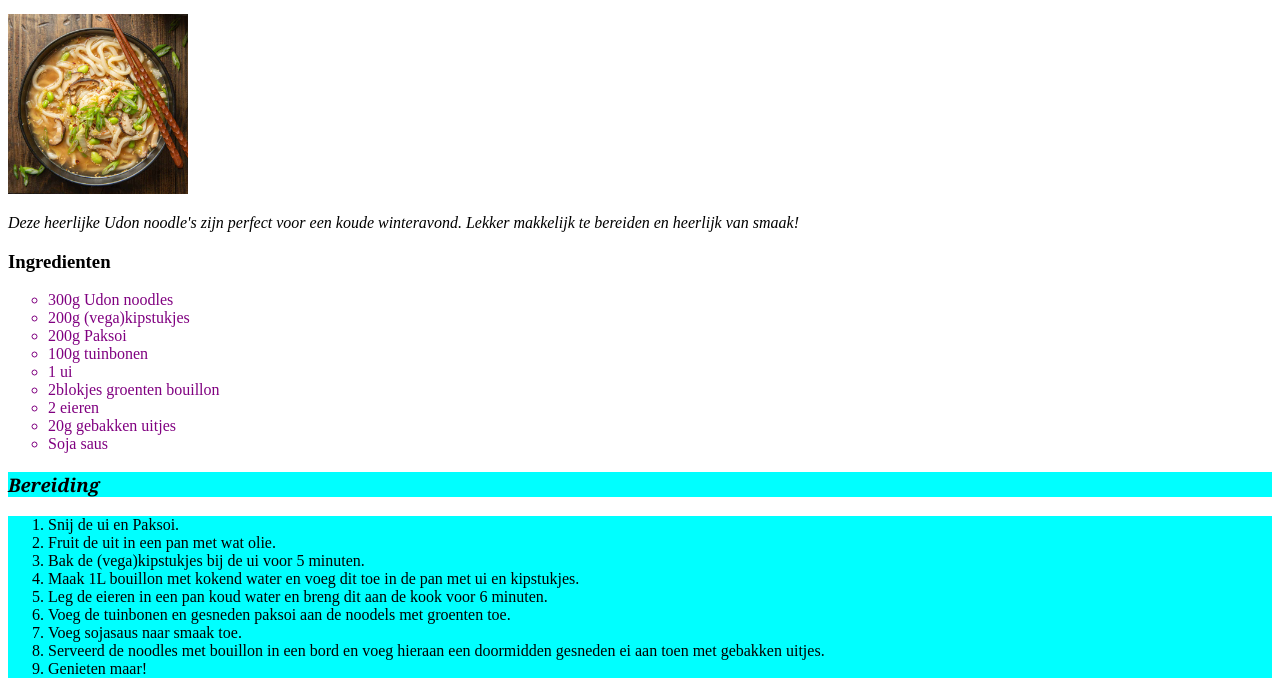
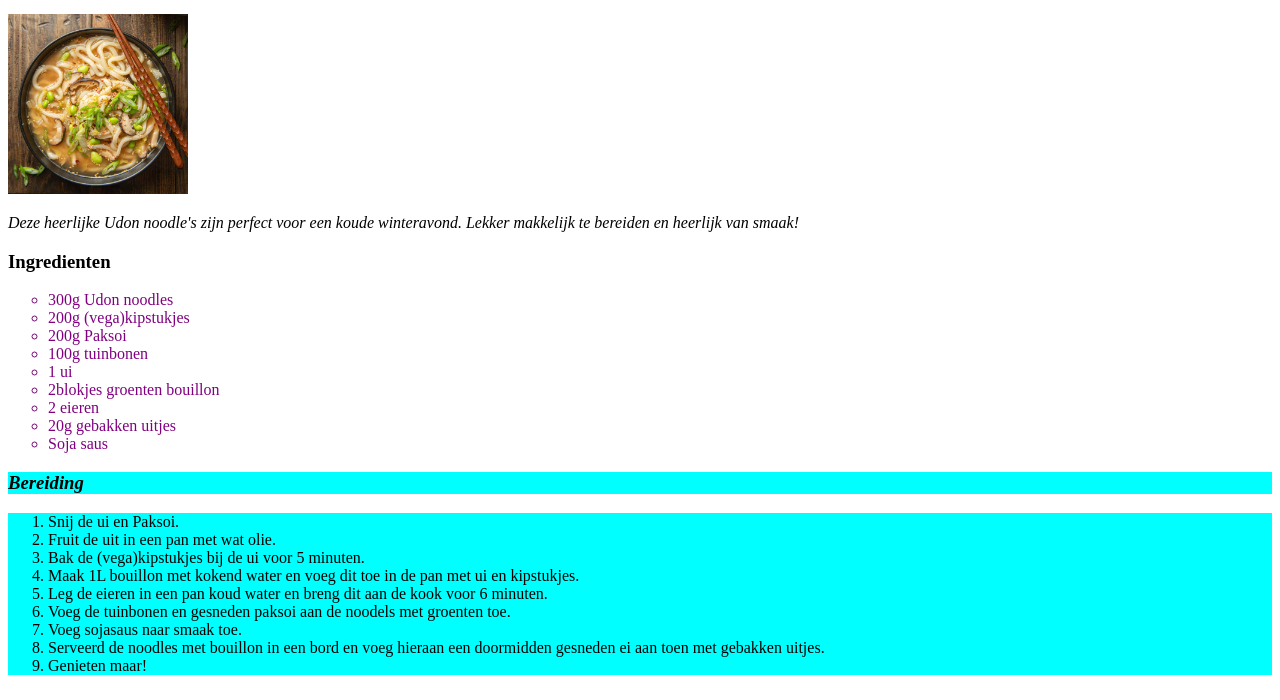
Before and after one commit to Josine-02/odin-recipes, a plain HTML site: page recipes/noodles.html in a window 1280 px wide. Shown: the part 100-800 px from the top of the page. Drawn offline with Linux system fonts and the light colour scheme.

Commit message:
laatste aanpassing

```diff
--- a/style.css
+++ b/style.css
@@ -4,5 +4,5 @@ img {width: auto; height:180px}
 .ingredients {color:purple}
 
 .bereiding {background-color: aqua;}
-.kopje {font-style:italic; font-family:Georgia, 'Times New Roman', Times, serif}
+.kopje {font-style:italic}
 .title {color:yellow}
```
